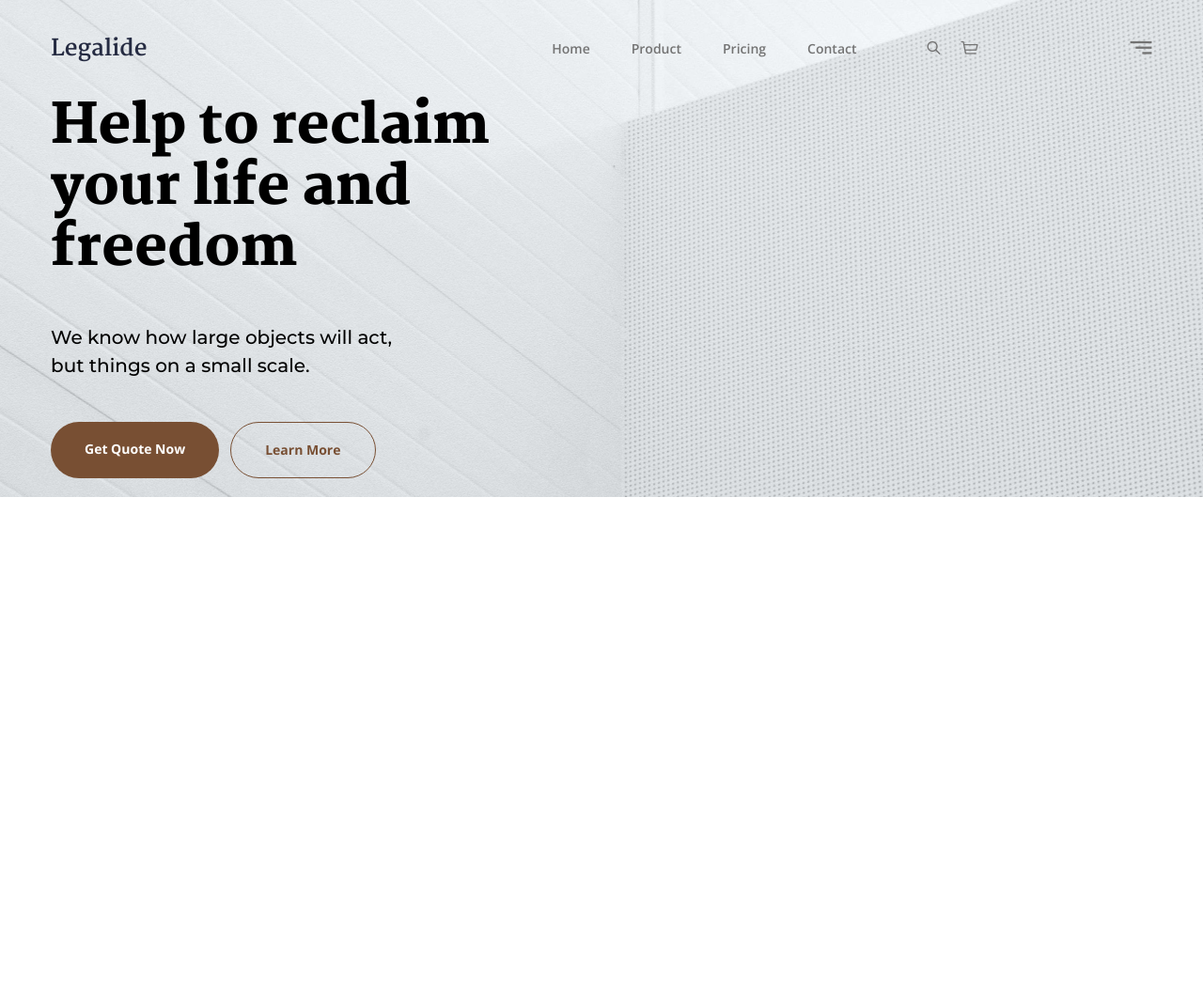
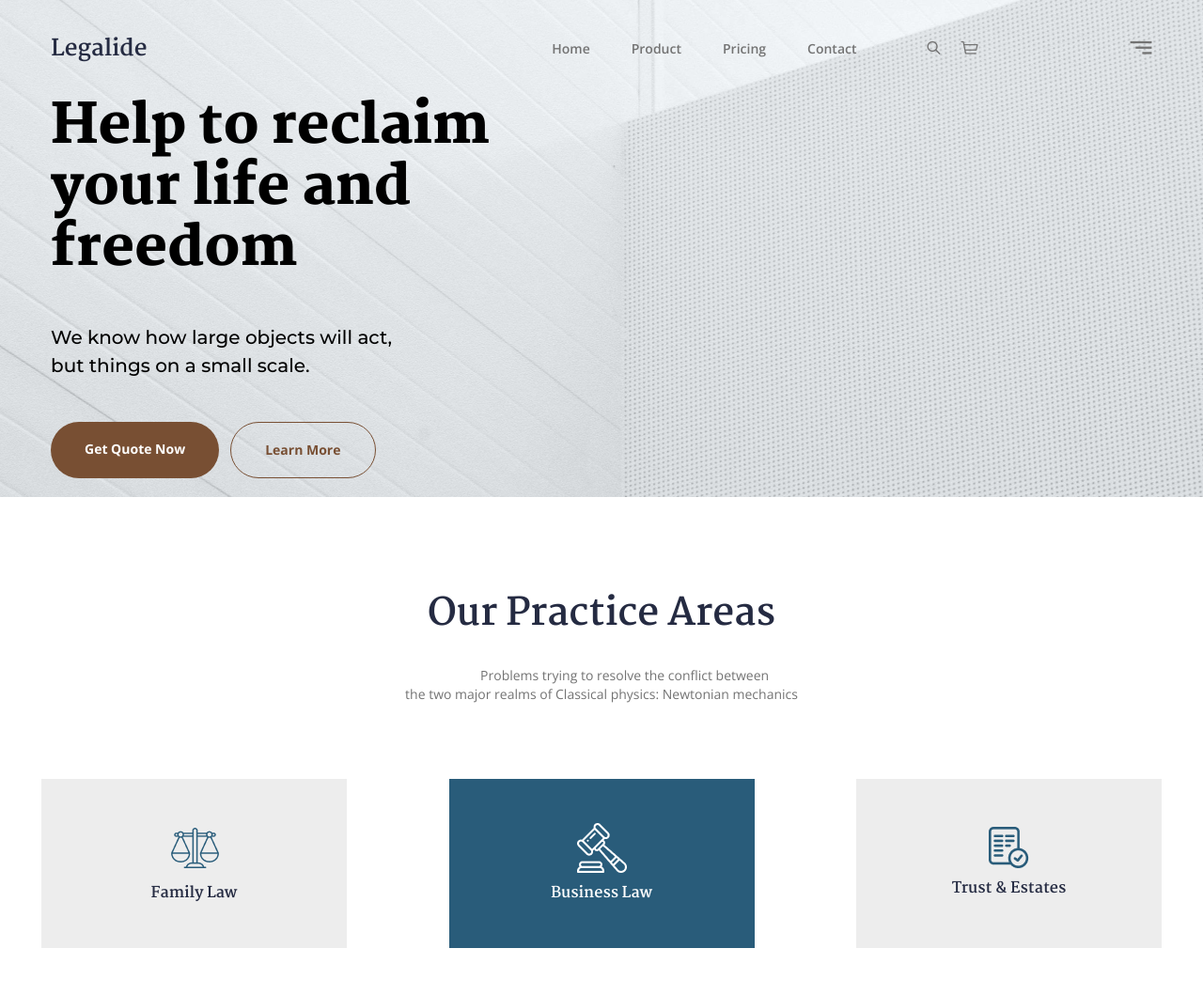
Before and after one commit to NemoRock/Legalide-macket, a plain HTML site: page index.html in a window 1280 px wide. Shown: the whole page at 94% size. Before the commit the page ends 800 px from the top, so only its background shows below. Drawn offline with nearby package versions, Linux system fonts and the light colour scheme; files whose address does not match are found by name.

Commit message:
added feat_5

```diff
--- a/css/style.scss
+++ b/css/style.scss
@@ -155,7 +155,7 @@ $md4: 479.98;
 //}
 
 ._container{
-  max-width: $maxWidthContainer + px;
+  max-width: 1192px;
   margin: 0 auto;
 
   @media (max-width: $md1+px) {
@@ -169,3 +169,64 @@ $md4: 479.98;
     padding: 0 10px;
   }
 }
+
+.features5{
+  display: flex;
+  flex-direction: column;
+  max-width: 1192px;
+  max-height: 530px;
+  margin: 0 auto;
+}
+.feat5__content{
+  display: flex;
+  flex-direction: column;
+  margin: 100px 0 80px 0 ;
+  align-items: center;
+
+}
+
+
+.feat5__head{
+  font-size: 40px;
+  font-family: Martel;
+  font-weight: 700;
+  line-height: 50px;
+  color: #252B42;
+}
+.feat5__text{
+  margin-top: 30px;
+  font-family: "Open Sans";
+  font-weight: 400;
+  font-size: 14px;
+  line-height: 20px;
+  color: #737373;
+  text-indent: 80px;
+}
+.feat5__cards{
+  display: flex;
+  justify-content:space-between;
+  margin-bottom: 80px;
+}
+.feat5__card{
+  width: 325px;
+  height: 180px;
+  background-color: #00000012;
+  display: flex;
+  justify-content: center;
+  align-items: center;
+  flex-direction: column;
+}
+.feat5__label{
+  font-size: 16px;
+  color: #252B42;
+  font-family: Martel;
+  font-weight: 700;
+  line-height: 24px;
+  margin: 10px 0 0 0 ;
+}
+.blackcard{
+  background-color: #295C7A;
+  div{
+    color: white;
+  }
+}
--- a/index.html
+++ b/index.html
@@ -27,8 +27,6 @@
         </div>
 
 
-
-
         <div class="header__caption caption">
             <div class="caption__about">
                 <div class="caption__owntext">
@@ -51,7 +49,29 @@
         </div>
     </div>
 </header>
-
+<div class="features5">
+    <div class="feat5__content _container">
+        <div class="feat5__main">
+            <div class="feat5__head"><h2>Our Practice Areas</h2></div>
+        </div>
+        <div class="feat5__text">Problems trying to resolve the conflict between<br>
+            the two major realms of Classical physics: Newtonian mechanics </div>
+    </div>
+    <div class="feat5__cards">
+        <div class="feat5__card">
+            <div class="feat5__icon"><img src="/img/icon-scales.png" alt=""></div>
+            <div class="feat5__label">Family Law</div>
+        </div>
+        <div class="feat5__card blackcard">
+            <div class="feat5__icon"><img src="/img/icon-hammer.png" alt=""></div>
+            <div class="feat5__label">Business Law</div>
+        </div>
+        <div class="feat5__card">
+            <div class="feat5__icon"><img src="/img/icon-least.png" alt=""></div>
+            <div class="feat5__label">Trust & Estates</div>
+        </div>
+    </div>
+</div>
 
 </body>
 </html>
```
Also changed, not shown: css/style.css, img/icon-hammer.png (added), img/icon-least.png (added), img/icon-scales.png (added), 1 other file.
